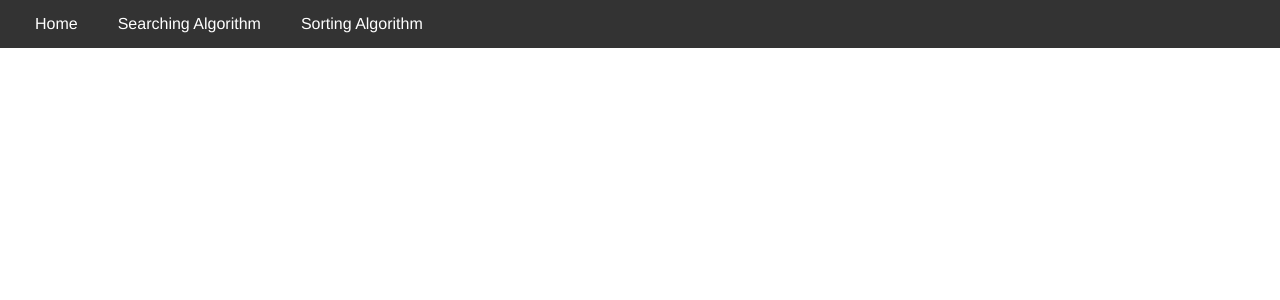
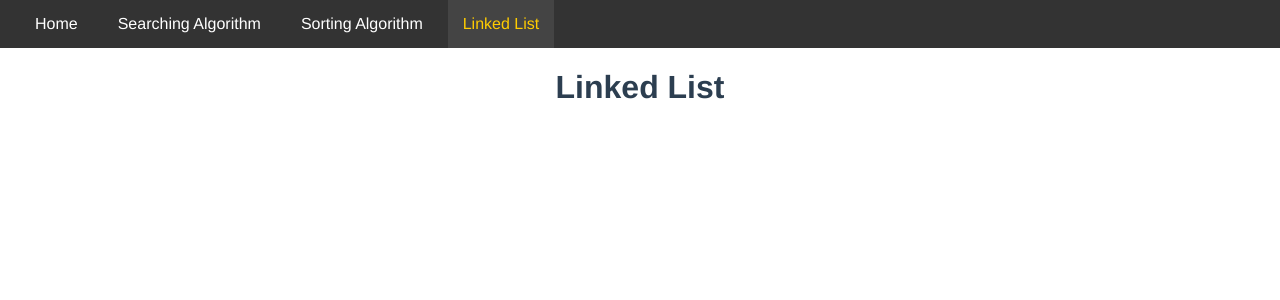
Before and after one commit to Bappy4u/algorithm-visualizer, a Vue app: page /linked-list in a window 1280 px wide. Shown: the top 300 px of the page. Built offline with nearby package versions, Linux system fonts and the light colour scheme.

Commit message:
AV-07: Added linked to the menu and folder structured of linked list

```diff
--- /dev/null
+++ b/src/algorithms/linked-list/Linked-List.vue
@@ -0,0 +1,15 @@
+<template>
+    <div>
+        <h1>Linked List</h1>
+    </div>
+</template>
+
+<script>
+    export default {
+        name: "Linked-List"
+    }
+</script>
+
+<style scoped>
+
+</style>
--- a/src/components/menu.vue
+++ b/src/components/menu.vue
@@ -22,6 +22,7 @@
                 { id: 1, label: 'Home', route: '/' },
                 { id: 2, label: 'Searching Algorithm', route: '/search' },
                 { id: 3, label: 'Sorting Algorithm', route: '/sort' },
+                { id: 4, label: 'Linked List', route: '/linked-list' },
                 // Add more menu items for other algorithms
             ];
 
--- a/src/routes/router.js
+++ b/src/routes/router.js
@@ -2,11 +2,13 @@ import { createRouter, createWebHistory } from 'vue-router';
 import SearchView from './../algorithms/search/Search.vue';
 import homeView from './../algorithms/algorithms.vue';
 import SortView from './../algorithms/sort/Sort.vue';
+import LinkedList from './../algorithms/linked-list/Linked-List.vue';
 
 const routes = [
     { path: '/', component: homeView },
     { path: '/search', component: SearchView },
     { path: '/sort', component: SortView },
+    { path: '/linked-list', component: LinkedList },
     // Add more routes for other algorithm components
 ];
 
```
